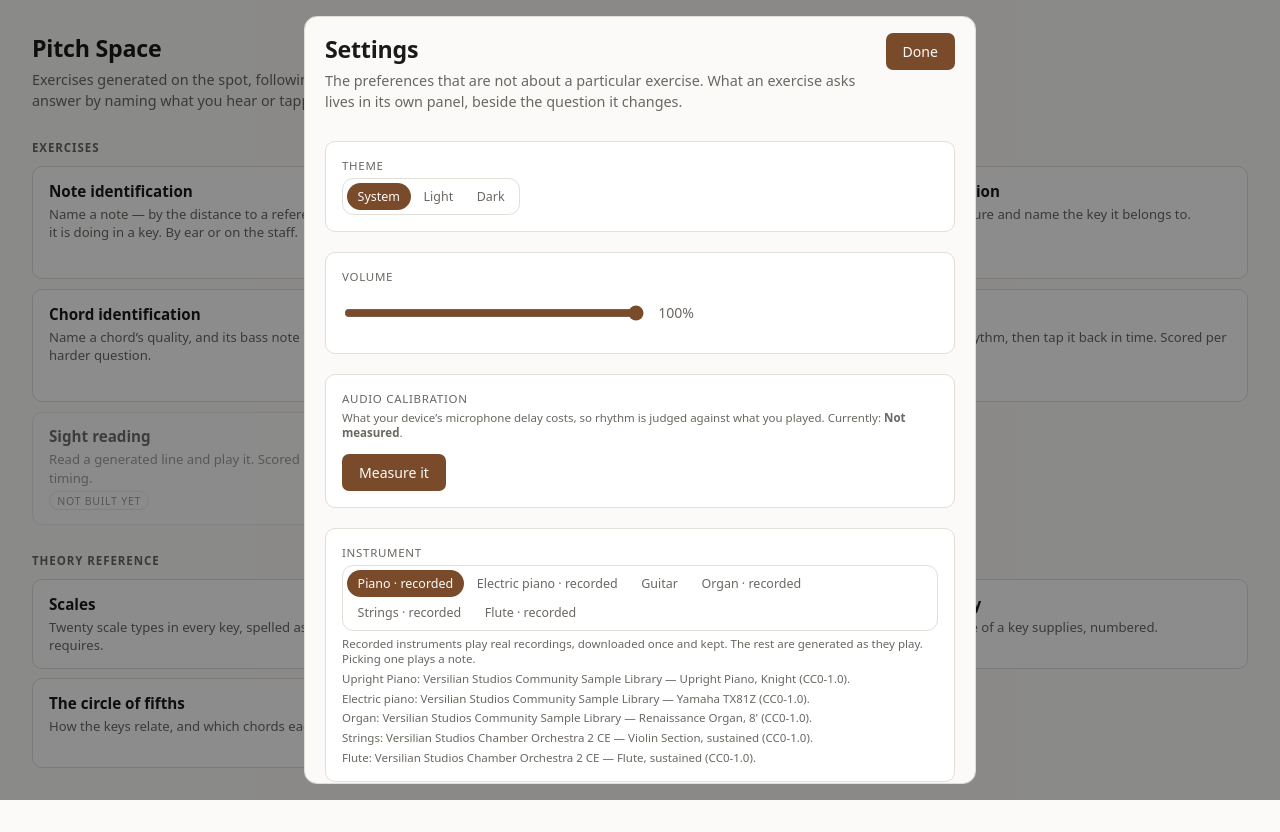
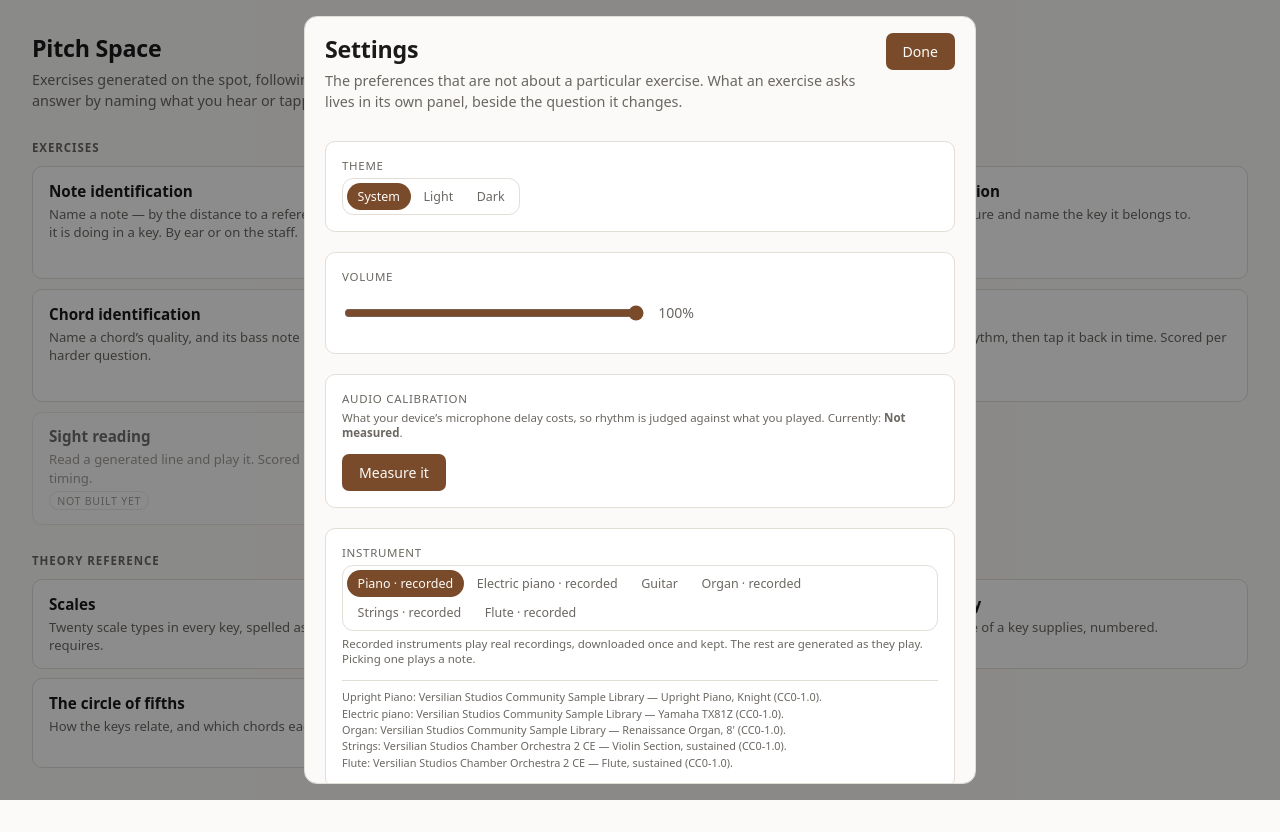
Before and after one commit to deepl0w/pitch_space, a React (Vite) app: page / in a window 1280 px wide. Both pictures are taken after a click on the button 1238 px from the left and 42 px from the top of the page. Built offline with nearby package versions, Linux system fonts and the light colour scheme.

Commit message:
Set the sample credits below the prose, as the obligation they are

```diff
--- a/src/index.css
+++ b/src/index.css
@@ -736,6 +736,20 @@ button.quiet:hover { color: var(--ink); border-color: var(--accent); filter: non
 .choice.wrong { border-color: var(--wrong); color: var(--wrong); opacity: 1; font-weight: 650; }
 .verdict { font-size: 0.9rem; margin: 0.9rem 0 0; }
 
+/* The sample credits.
+
+   Set below the prose rather than beside it. They are an obligation the
+   app meets, not something a reader came for — five lines of library
+   names at body size read as clutter and crowd out the sentence that
+   actually explains the control, which is what the user role reported.
+   Smaller, dimmer, and separated by a rule, so they are findable by
+   someone looking for a licence and ignorable by everyone else. */
+.credits {
+  list-style: none; margin: 0.6rem 0 0; padding: 0.5rem 0 0;
+  border-top: 1px solid var(--line);
+}
+.credits li { font-size: 0.68rem; color: var(--muted); line-height: 1.5; }
+
 /*
   One axis for the whole question.
 
--- a/src/ui/screens/Settings.tsx
+++ b/src/ui/screens/Settings.tsx
@@ -207,11 +207,13 @@ export function Settings({ go }: { go(route: string): void }) {
             exactly why it is worth wiring now — the cheap case is a bad
             time to leave the mechanism unbuilt.
           */}
-          {RECORDED.map((pack) => (
-            <p className="secondary" key={pack.id}>
-              {pack.name}: {pack.attribution} ({pack.licence}).
-            </p>
-          ))}
+          <ul className="credits">
+            {RECORDED.map((pack) => (
+              <li key={pack.id}>
+                {pack.name}: {pack.attribution} ({pack.licence}).
+              </li>
+            ))}
+          </ul>
         </Field>
       </Panel>
 
```
